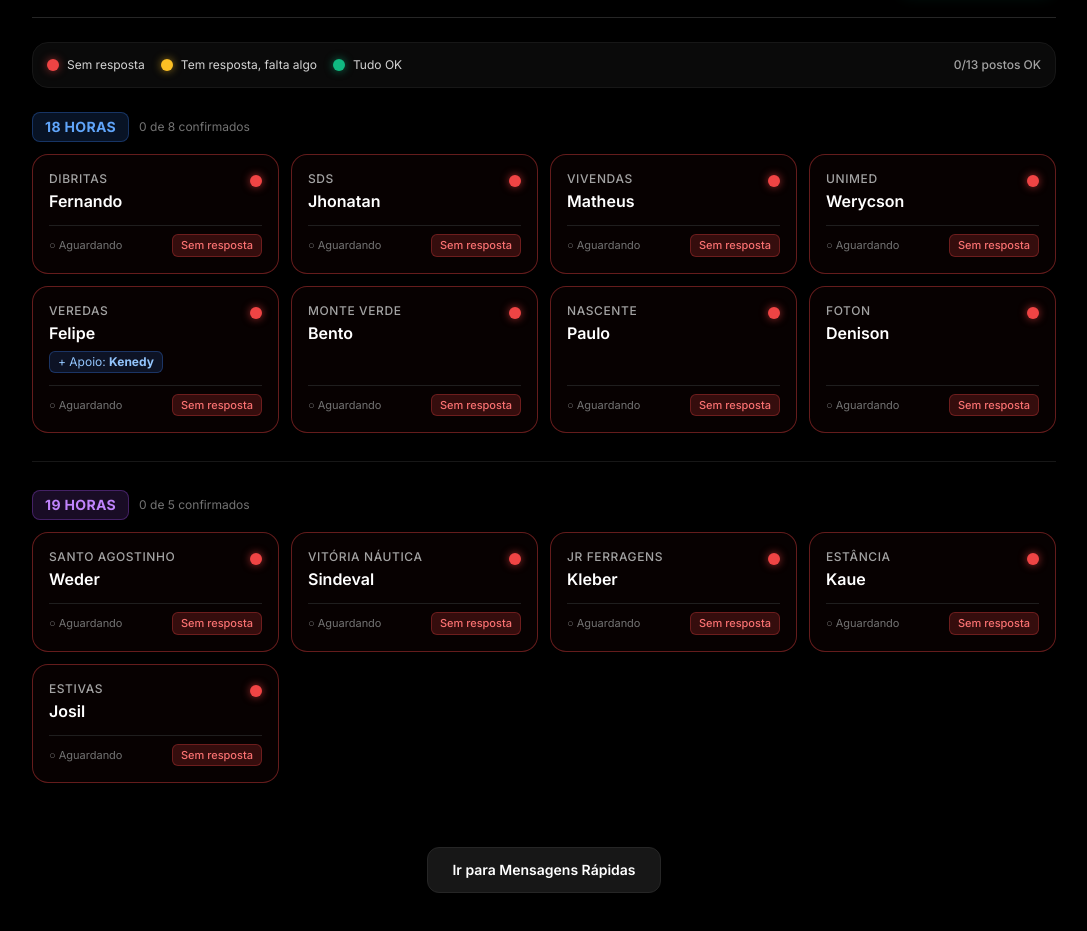
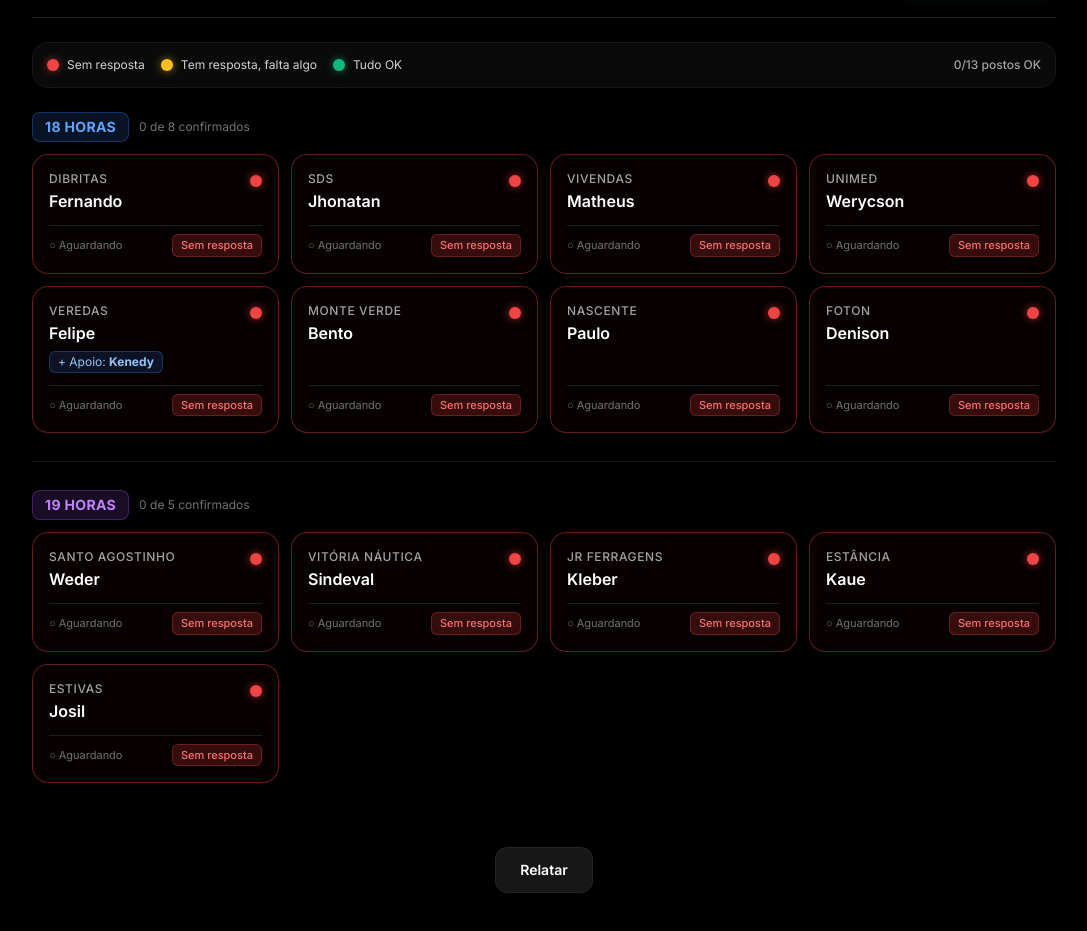
Before and after one commit to CAPITAOVOLPE/trabalho, a plain HTML site: page vigias.html in a window 1280 px wide. Shown: the part 91-1022 px from the top of the page, without its empty margins (96-1183 px from the left). Drawn offline with nearby package versions, Linux system fonts and the light colour scheme.

Commit message:
Update vigias.html

```diff
--- a/vigias.html
+++ b/vigias.html
@@ -123,7 +123,7 @@
  <!-- Botão no Final da Página -->
         <div class="flex justify-center pb-10">
             <button onclick="window.location.href='index.html'" class="px-6 py-3 rounded-xl bg-neutral-900 hover:bg-neutral-800 border border-neutral-800 hover:border-emerald-500/50 text-white font-semibold text-sm transition-all cursor-pointer">
-                Ir para Mensagens Rápidas
+                Relatar
             </button>
         </div>
 
```
